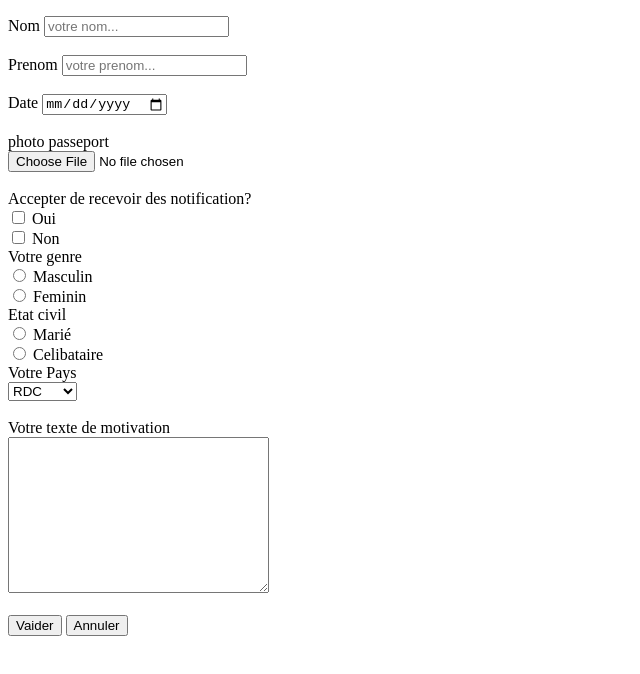
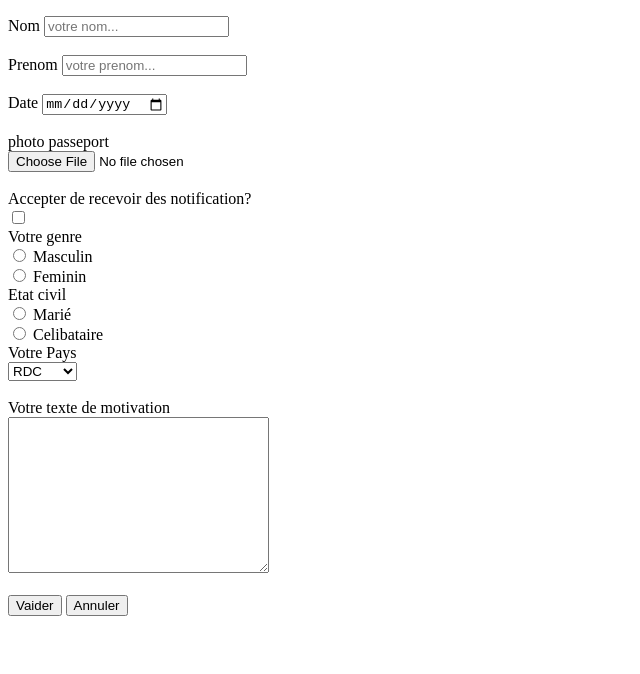
Before and after one commit to danielshabs/formulaire, a plain HTML site: page index.html in a window 1280 px wide. Shown: the whole page, without its empty margins (0-640 px from the left). Drawn offline with Linux system fonts and the light colour scheme.

Commit message:
formulaire modife

```diff
--- a/index.html
+++ b/index.html
@@ -18,8 +18,7 @@
         <input type="file" name="file" id="input-file"> <br><br>
 
   <label>Accepter de recevoir des notification?</label>  <br>
-        <input type="checkbox" name="oui" id="oui"> <label for="oui">Oui</label><br>
-        <input type="checkbox" name="non" id="non"> <label for="non">Non</label><br>
+        <input type="checkbox" name="oui" id="oui"><br>
 
 
        <label>Votre genre</label>  <br>
```
